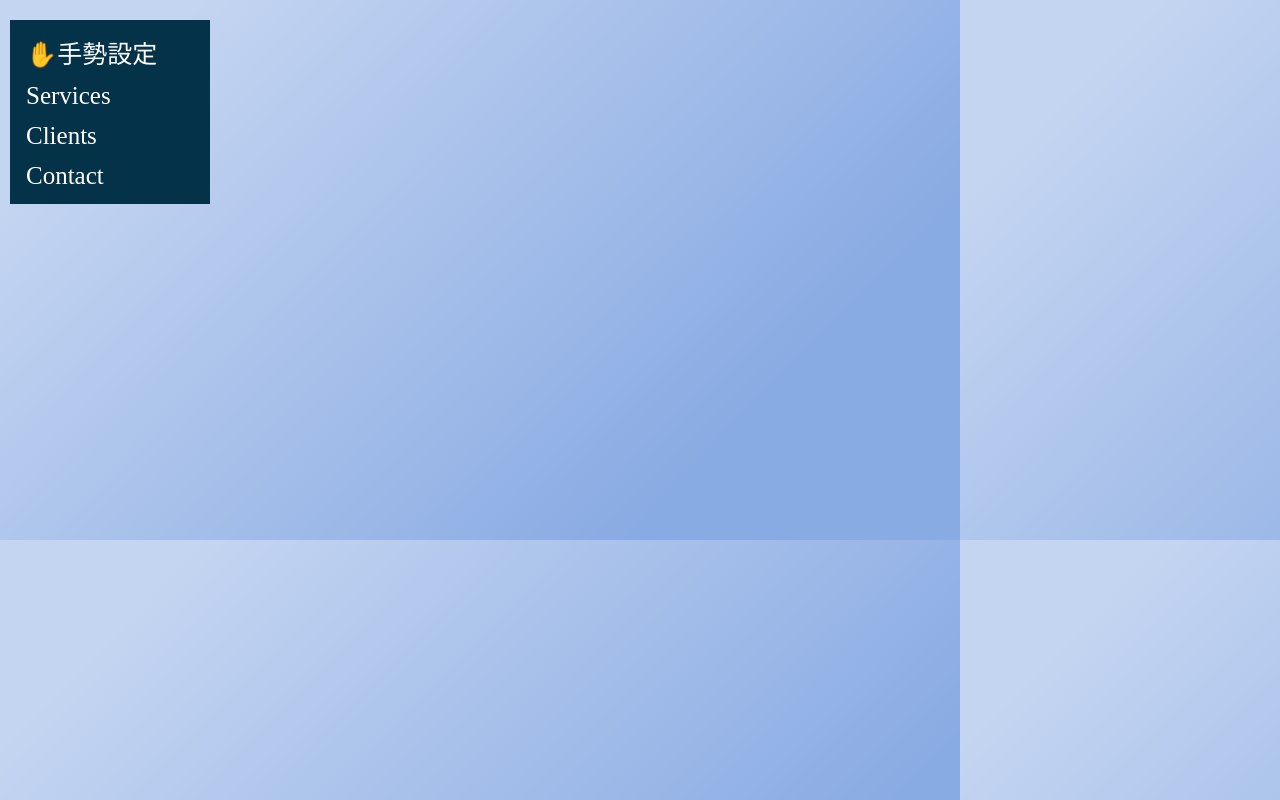
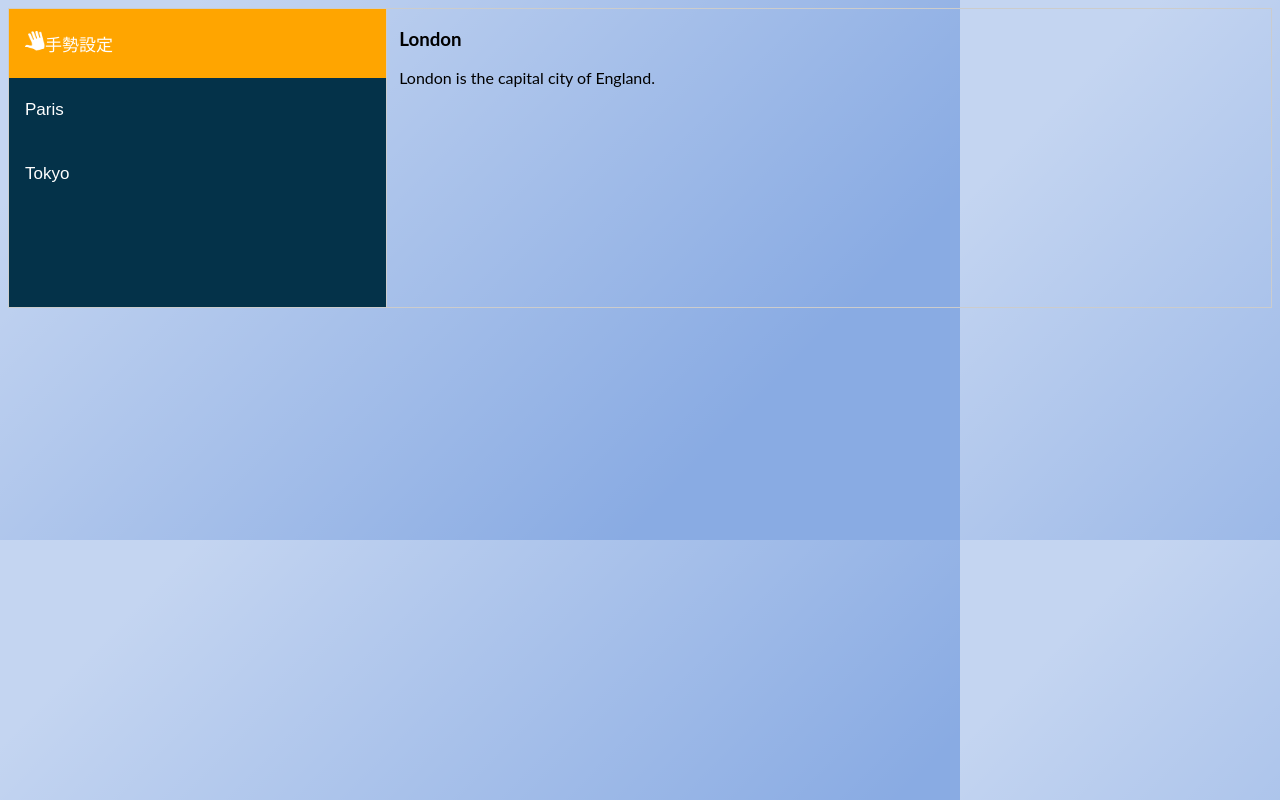
Before and after one commit to chuuuan/hand, a website: page settingpage.html in a window 1280 px wide. Drawn offline with Linux system fonts and the light colour scheme.

Commit message:
vertical tab

```diff
--- a/settingpage.html
+++ b/settingpage.html
@@ -6,36 +6,95 @@
   <meta http-equiv="X-UA-Compatible" content="ie=edge">
   <title>settingpage</title>
   <style>
-  .sidenav {
-    width: 200px;
-    position: fixed;
-    z-index: 1;
-    top: 20px;
-    left: 10px;
-    background: #043249;
-    overflow-x: hidden;
-    padding: 8px 0;
+  * {box-sizing: border-box}
+  body {font-family: "Lato", sans-serif;}
+
+  /* Style the tab */
+  .tab {
+    float: left;
+    border: 1px solid #ccc;
+    background-color: #043249;
+    width: 30%;
+    height: 300px;
   }
 
-  .sidenav a {
-    padding: 6px 8px 6px 16px;
-    text-decoration: none;
-    font-size: 25px;
-    color: #fff;
+  /* Style the buttons inside the tab */
+  .tab button {
     display: block;
+    background-color: inherit;
+    color: white;
+    padding: 22px 16px;
+    width: 100%;
+    border: none;
+    outline: none;
+    text-align: left;
+    cursor: pointer;
+    transition: 0.3s;
+    font-size: 17px;
   }
 
-  .sidenav a:hover {
-    color: orange;
+  /* Change background color of buttons on hover */
+  .tab button:hover {
+    background-color: orange;
+  }
+
+  /* Create an active/current "tab button" class */
+  .tab button.active {
+    background-color: orange;
+  }
+
+  /* Style the tab content */
+  .tabcontent {
+    float: left;
+    padding: 0px 12px;
+    border: 1px solid #ccc;
+    width: 70%;
+    border-left: none;
+    height: 300px;
   }
 </style>
 </head>
 <body background="images/bkg_setting.png">
-  <div class="sidenav">
-    <a href="#about">&#9995;手勢設定</a>
-    <a href="#services">Services</a>
-    <a href="#clients">Clients</a>
-    <a href="#contact">Contact</a>
+  <div class="tab">
+    <button class="tablinks" onclick="openCity(event, 'London')" id="defaultOpen"><img src="images/icon_hand.png" width="20px" height="20px">手勢設定</button>
+    <button class="tablinks" onclick="openCity(event, 'Paris')">Paris</button>
+    <button class="tablinks" onclick="openCity(event, 'Tokyo')">Tokyo</button>
+  </div>
+
+  <div id="London" class="tabcontent">
+    <h3>London</h3>
+    <p>London is the capital city of England.</p>
+  </div>
+
+  <div id="Paris" class="tabcontent">
+    <h3>Paris</h3>
+    <p>Paris is the capital of France.</p>
+  </div>
+
+  <div id="Tokyo" class="tabcontent">
+    <h3>Tokyo</h3>
+    <p>Tokyo is the capital of Japan.</p>
+  </div>
+
+  <script>
+  function openCity(evt, cityName) {
+    var i, tabcontent, tablinks;
+    tabcontent = document.getElementsByClassName("tabcontent");
+    for (i = 0; i < tabcontent.length; i++) {
+      tabcontent[i].style.display = "none";
+    }
+    tablinks = document.getElementsByClassName("tablinks");
+    for (i = 0; i < tablinks.length; i++) {
+      tablinks[i].className = tablinks[i].className.replace(" active", "");
+    }
+    document.getElementById(cityName).style.display = "block";
+    evt.currentTarget.className += " active";
+  }
+
+  // Get the element with id="defaultOpen" and click on it
+  document.getElementById("defaultOpen").click();
+  </script>
+
   </div>
 </body>
 </html>
```
